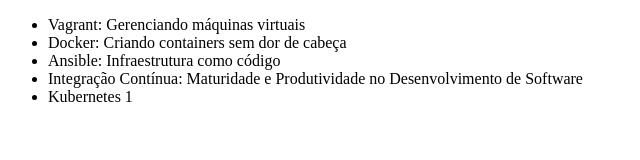
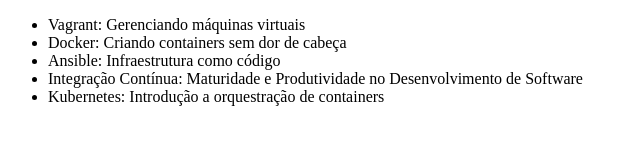
Before and after one commit to PedroCarmo1604/alura-git, a plain HTML site: page index.html in a window 1280 px wide. Shown: the whole page, without its empty margins (0-640 px from the left). Drawn offline with Linux system fonts and the light colour scheme.

Commit message:
Alterando o nome do curso de Kubernetes

```diff
--- a/index.html
+++ b/index.html
@@ -10,7 +10,7 @@
         <li>Docker: Criando containers sem dor de cabeça</li>
         <li>Ansible: Infraestrutura como código</li>
         <li>Integração Contínua: Maturidade e Produtividade no Desenvolvimento de Software</li>
-        <li>Kubernetes 1</li>
+        <li>Kubernetes: Introdução a orquestração de containers </li>
     </ul>
 </body>
 </html>
```
